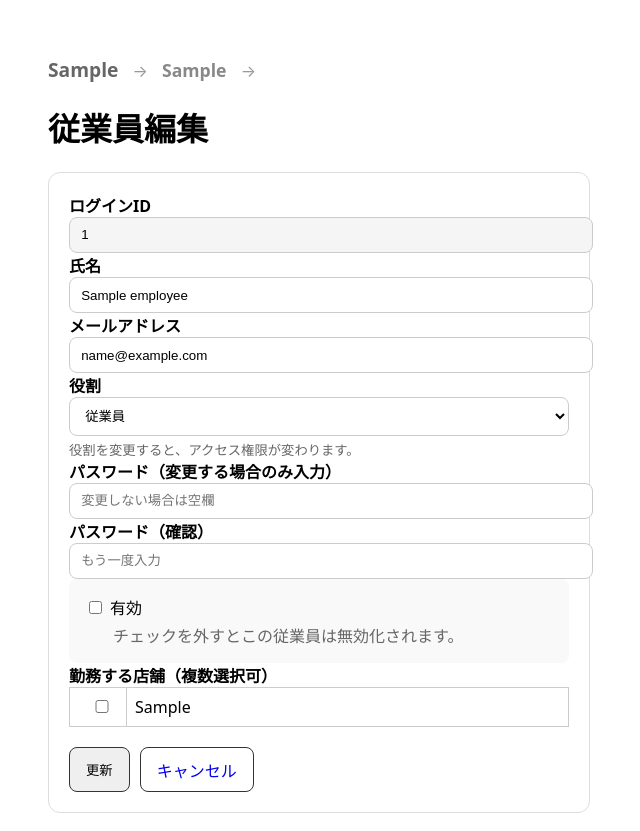
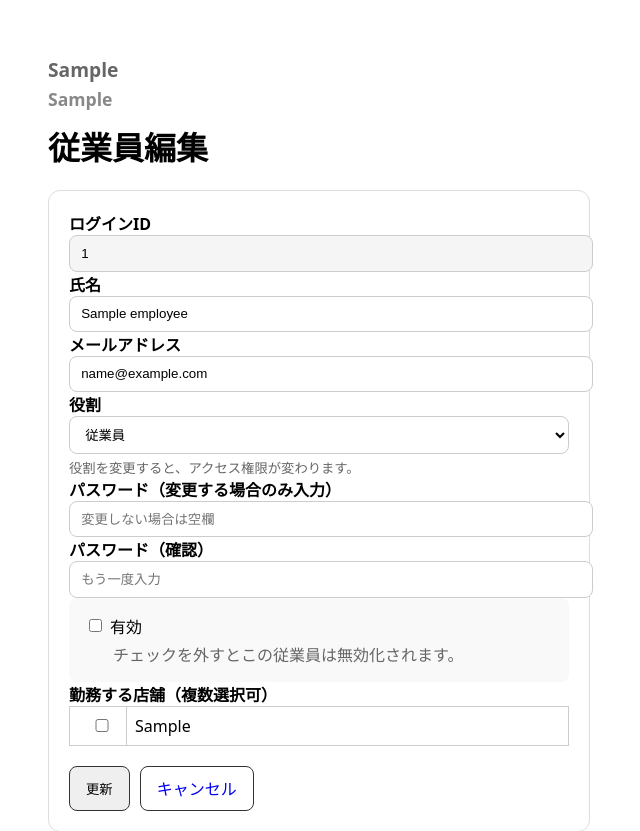
Before and after one commit to system-asayama/property-management-app, a Flask app: template app/templates/tenant_employee_edit.html in a window 1280 px wide. Shown: the top 831 px of the page, without its empty margins (232-872 px from the left). Run offline with Flask 3, Linux system fonts and the light colour scheme; the template is opened without the code that fills it: most values are stand-ins (such as "Sample title", 1, 10 or a date in 2020).

Commit message:
従業員編集ページのヘッダーを縦並びレイアウトに修正

```diff
--- a/app/templates/tenant_employee_edit.html
+++ b/app/templates/tenant_employee_edit.html
@@ -1,15 +1,11 @@
 {% extends "base.html" %}
 {% block title %}従業員編集{% endblock %}
 {% block content %}
-{% if tenant and store %}
-<div style="margin-bottom: 20px; color: #666;">
-  <span style="font-size: 1.2em; font-weight: bold;">{{ tenant.名称 }}</span>
-  <span style="margin: 0 10px; color: #999;">→</span>
-  <span style="font-size: 1.1em; font-weight: bold; color: #888;">{{ store.名称 }}</span>
-  <span style="margin: 0 10px; color: #999;">→</span>
+<div style="margin-bottom:20px">
+  <div style="font-size:1.2em;font-weight:bold;color:#666">{{ tenant.名称 if tenant else 'テナント名' }}</div>
+  <div style="font-size:1.1em;font-weight:bold;color:#888;margin-top:4px">{{ store.名称 if store else '店舗名' }}</div>
+  <h1 style="margin-top:12px">従業員編集</h1>
 </div>
-{% endif %}
-<h1>従業員編集</h1>
 <form method="post">
   <div class="card" style="max-width:500px">
     <div class="row">
```
